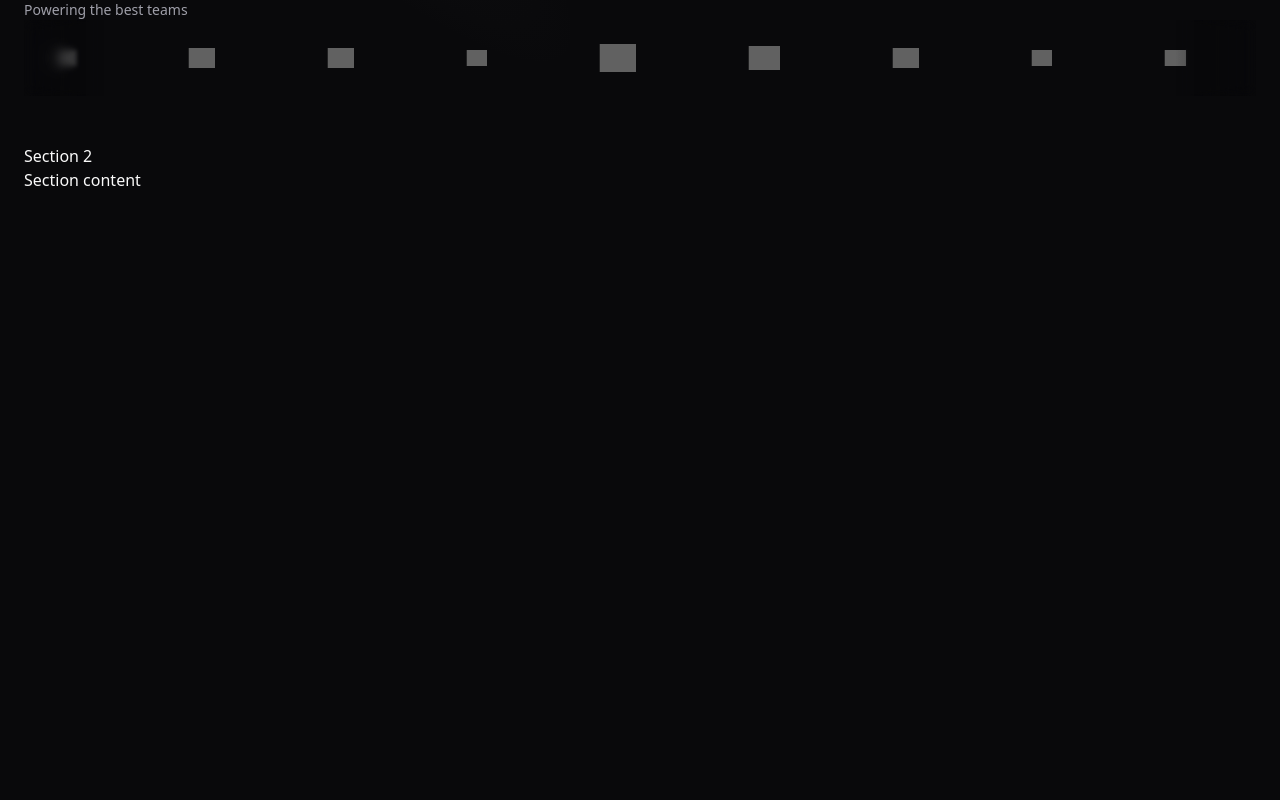
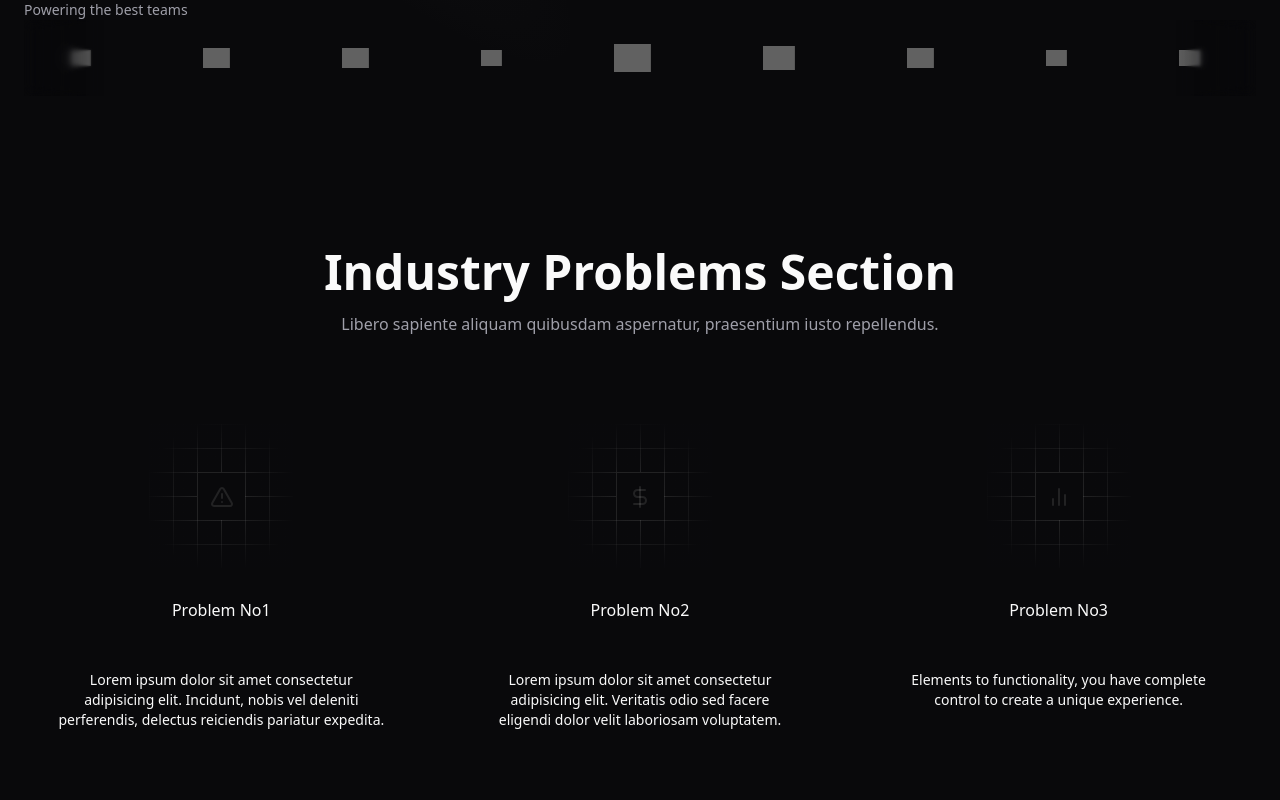
Before and after one commit to MGSimard/vite-tsrouter-ssg-experiment, a React (Vite) app: page / in a window 1280 px wide. Shown: the part 680-1480 px from the top of the page. Built offline with nearby package versions, Linux system fonts and the light colour scheme; grey boxes are pictures that could not be loaded.

Commit message:
Problem section

```diff
--- /dev/null
+++ b/src/_components/front-facing/SectionProblems.tsx
@@ -0,0 +1,73 @@
+import { Card, CardContent, CardHeader } from "@/_components/ui/card";
+import { ChartNoAxesColumn, DollarSign, TriangleAlert } from "lucide-react";
+
+export function SectionProblems() {
+  return (
+    <section className="px-6 py-32">
+      <div className="@container mx-auto max-w-8xl">
+        <h2 className="text-balance text-4xl font-semibold lg:text-5xl text-center">Industry Problems Section</h2>
+        <p className="mt-4 text-center text-muted-foreground">
+          Libero sapiente aliquam quibusdam aspernatur, praesentium iusto repellendus.
+        </p>
+        <div className="@min-4xl:max-w-full @min-4xl:grid-cols-3 mx-auto mt-8 grid max-w-sm gap-6 [--color-background:var(--color-muted)] [--color-card:var(--color-muted)] *:text-center md:mt-16 dark:[--color-muted:var(--color-zinc-900)]">
+          <Card className="group border-0 shadow-none bg-transparent">
+            <CardHeader className="pb-3">
+              <CardDecorator>
+                <TriangleAlert className="size-6 text-border group-hover:text-primary" aria-hidden />
+              </CardDecorator>
+              <h3 className="mt-6 font-medium">Problem No1</h3>
+            </CardHeader>
+            <CardContent>
+              <p className="mt-3 text-sm text-balance">
+                Lorem ipsum dolor sit amet consectetur adipisicing elit. Incidunt, nobis vel deleniti perferendis,
+                delectus reiciendis pariatur expedita.
+              </p>
+            </CardContent>
+          </Card>
+
+          <Card className="group border-0 shadow-none bg-transparent">
+            <CardHeader className="pb-3">
+              <CardDecorator>
+                <DollarSign className="size-6 text-border group-hover:text-primary" aria-hidden />
+              </CardDecorator>
+              <h3 className="mt-6 font-medium">Problem No2</h3>
+            </CardHeader>
+            <CardContent>
+              <p className="mt-3 text-sm text-balance">
+                Lorem ipsum dolor sit amet consectetur adipisicing elit. Veritatis odio sed facere eligendi dolor velit
+                laboriosam voluptatem.
+              </p>
+            </CardContent>
+          </Card>
+
+          <Card className="group border-0 shadow-none bg-transparent">
+            <CardHeader className="pb-3">
+              <CardDecorator>
+                <ChartNoAxesColumn className="size-6 text-border group-hover:text-primary" aria-hidden />
+              </CardDecorator>
+              <h3 className="mt-6 font-medium">Problem No3</h3>
+            </CardHeader>
+            <CardContent>
+              <p className="mt-3 text-sm text-balance">
+                Elements to functionality, you have complete control to create a unique experience.
+              </p>
+            </CardContent>
+          </Card>
+        </div>
+      </div>
+    </section>
+  );
+}
+
+const CardDecorator = ({ children }: { children: React.ReactNode }) => (
+  <div className="relative mx-auto size-36 duration-200 [--color-border:color-mix(in_oklab,var(--color-zinc-950)10%,transparent)] group-hover:[--color-border:color-mix(in_oklab,var(--color-zinc-950)20%,transparent)] dark:[--color-border:color-mix(in_oklab,var(--color-white)15%,transparent)] dark:group-hover:bg-white/5 dark:group-hover:[--color-border:color-mix(in_oklab,var(--color-white)20%,transparent)]">
+    <div
+      aria-hidden
+      className="absolute inset-0 bg-[linear-gradient(to_right,var(--color-border)_1px,transparent_1px),linear-gradient(to_bottom,var(--color-border)_1px,transparent_1px)] bg-[size:24px_24px]"
+    />
+    <div aria-hidden className="bg-radial to-background absolute inset-0 from-transparent to-75%" />
+    <div className="dark:bg-background absolute inset-0 m-auto flex size-12 items-center justify-center border-l border-t bg-white">
+      {children}
+    </div>
+  </div>
+);
--- /dev/null
+++ b/src/_components/ui/card.tsx
@@ -0,0 +1,92 @@
+import * as React from "react"
+
+import { cn } from "@/_lib/utils"
+
+function Card({ className, ...props }: React.ComponentProps<"div">) {
+  return (
+    <div
+      data-slot="card"
+      className={cn(
+        "bg-card text-card-foreground flex flex-col gap-6 rounded-xl border py-6 shadow-sm",
+        className
+      )}
+      {...props}
+    />
+  )
+}
+
+function CardHeader({ className, ...props }: React.ComponentProps<"div">) {
+  return (
+    <div
+      data-slot="card-header"
+      className={cn(
+        "@container/card-header grid auto-rows-min grid-rows-[auto_auto] items-start gap-1.5 px-6 has-data-[slot=card-action]:grid-cols-[1fr_auto] [.border-b]:pb-6",
+        className
+      )}
+      {...props}
+    />
+  )
+}
+
+function CardTitle({ className, ...props }: React.ComponentProps<"div">) {
+  return (
+    <div
+      data-slot="card-title"
+      className={cn("leading-none font-semibold", className)}
+      {...props}
+    />
+  )
+}
+
+function CardDescription({ className, ...props }: React.ComponentProps<"div">) {
+  return (
+    <div
+      data-slot="card-description"
+      className={cn("text-muted-foreground text-sm", className)}
+      {...props}
+    />
+  )
+}
+
+function CardAction({ className, ...props }: React.ComponentProps<"div">) {
+  return (
+    <div
+      data-slot="card-action"
+      className={cn(
+        "col-start-2 row-span-2 row-start-1 self-start justify-self-end",
+        className
+      )}
+      {...props}
+    />
+  )
+}
+
+function CardContent({ className, ...props }: React.ComponentProps<"div">) {
+  return (
+    <div
+      data-slot="card-content"
+      className={cn("px-6", className)}
+      {...props}
+    />
+  )
+}
+
+function CardFooter({ className, ...props }: React.ComponentProps<"div">) {
+  return (
+    <div
+      data-slot="card-footer"
+      className={cn("flex items-center px-6 [.border-t]:pt-6", className)}
+      {...props}
+    />
+  )
+}
+
+export {
+  Card,
+  CardHeader,
+  CardFooter,
+  CardTitle,
+  CardAction,
+  CardDescription,
+  CardContent,
+}
--- a/src/routes/(front-facing)/index.tsx
+++ b/src/routes/(front-facing)/index.tsx
@@ -1,6 +1,7 @@
+import { createFileRoute, Link } from "@tanstack/react-router";
+import { Button } from "@/_components/ui/button";
 import { LogoCloud } from "@/_components/front-facing/LogoCloud";
-import { Button } from "@/_components/ui/button";
-import { createFileRoute, Link } from "@tanstack/react-router";
+import { SectionProblems } from "@/_components/front-facing/SectionProblems";
 
 export const Route = createFileRoute("/(front-facing)/")({
   component: PageHome,
@@ -32,12 +33,7 @@ function PageHome() {
         </div>
         <LogoCloud />
       </section>
-      <section className="flex flex-col p-6 h-[300dvh]">
-        <div className="max-w-8xl w-full mx-auto flex flex-col">
-          <h2>Section 2</h2>
-          <p>Section content</p>
-        </div>
-      </section>
+      <SectionProblems />
     </>
   );
 }
```
